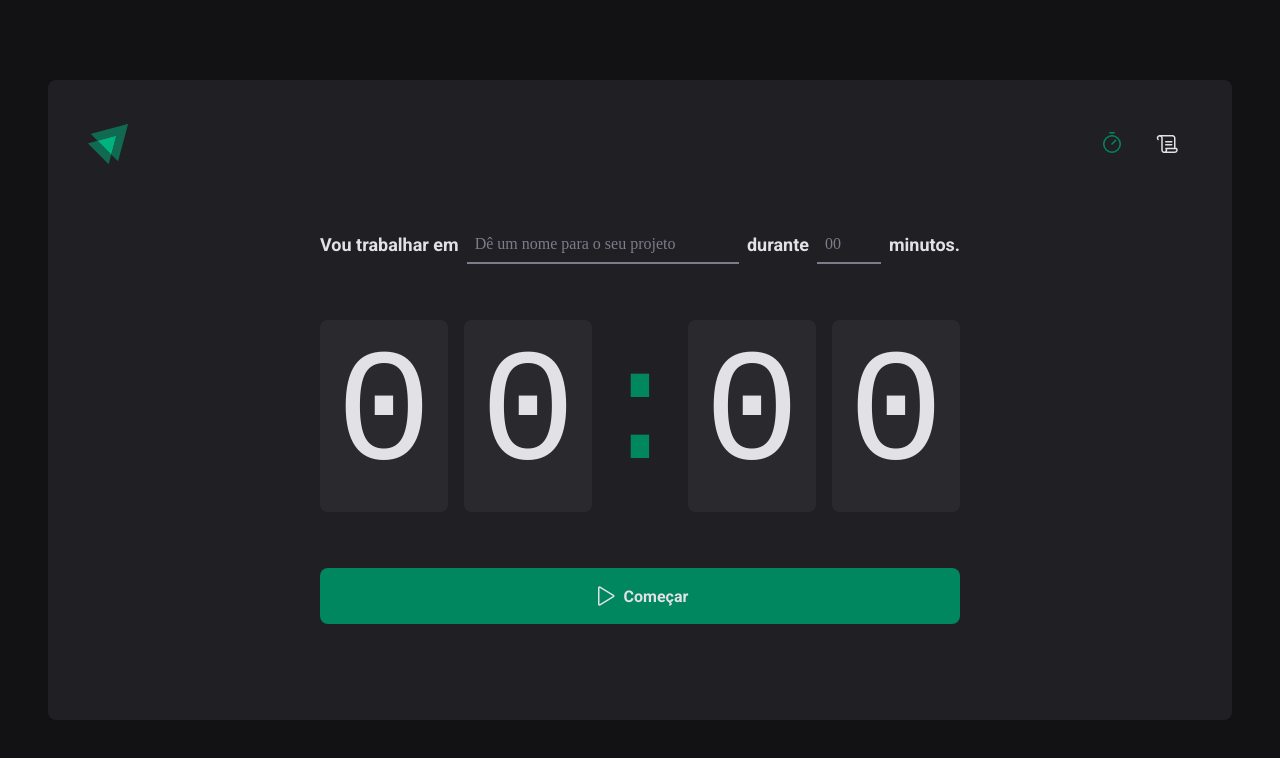
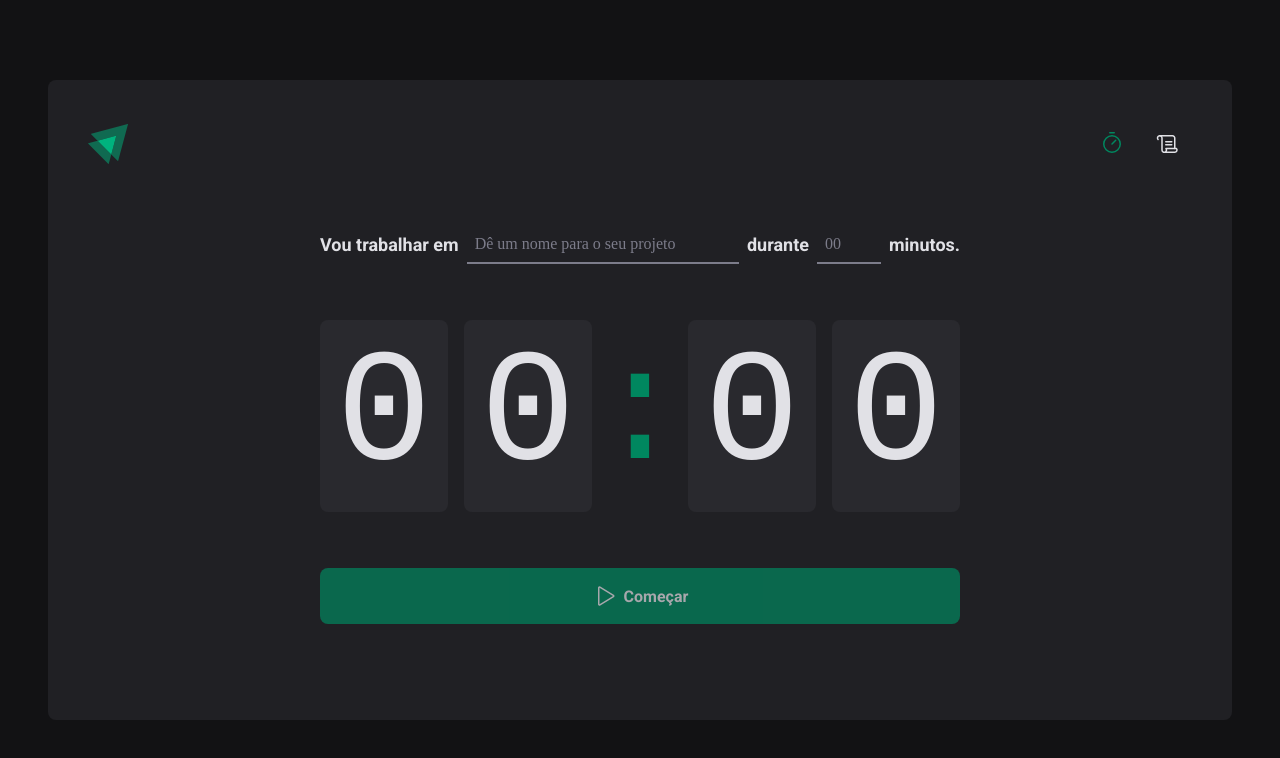
Before and after one commit to CaioVinicius7/ignite-timer, a React (Vite) app: page / in a window 1280 px wide. Shown: the top 758 px of the page. Built offline with nearby package versions, Linux system fonts and the light colour scheme; a web font is replaced by a local one.

Commit message:
Formulários - React Hook Form

```diff
--- a/package.json
+++ b/package.json
@@ -13,6 +13,7 @@
     "phosphor-react": "^1.4.1",
     "react": "^18.0.0",
     "react-dom": "^18.0.0",
+    "react-hook-form": "^7.33.1",
     "react-router-dom": "^6.3.0",
     "styled-components": "^5.3.5"
   },
--- a/src/pages/Home/index.tsx
+++ b/src/pages/Home/index.tsx
@@ -1,4 +1,5 @@
 import { Play } from "phosphor-react";
+import { useForm } from "react-hook-form";
 
 import {
   CountdownContainer,
@@ -11,9 +12,18 @@
 } from "./styles";
 
 function Home() {
+  const { register, handleSubmit, watch } = useForm();
+
+  function handleCreateNewCycle(data: any) {
+    console.log(data);
+  }
+
+  const task = watch("task");
+  const isSubmitDisabled = !task;
+
   return (
     <HomeContainer>
-      <form action="">
+      <form onSubmit={handleSubmit(handleCreateNewCycle)}>
         <FormContainer>
           <label htmlFor="task"> Vou trabalhar em </label>
           <TaskInput
@@ -21,6 +31,7 @@
             id="task"
             list="task-suggestions"
             placeholder="Dê um nome para o seu projeto"
+            {...register("task")}
           />
 
           <datalist id="task-suggestions">
@@ -35,6 +46,7 @@
             step={5}
             min={5}
             max={60}
+            {...register("minutesAmount", { valueAsNumber: true })}
           />
           <span> minutos. </span>
         </FormContainer>
@@ -47,7 +59,7 @@
           <span> 0 </span>
         </CountdownContainer>
 
-        <StartCountdownButton type="submit">
+        <StartCountdownButton type="submit" disabled={isSubmitDisabled}>
           <Play size={24} />
           Começar
         </StartCountdownButton>
```
Also changed, not shown: 1 other file (tests, documents, lock files or other folders).
